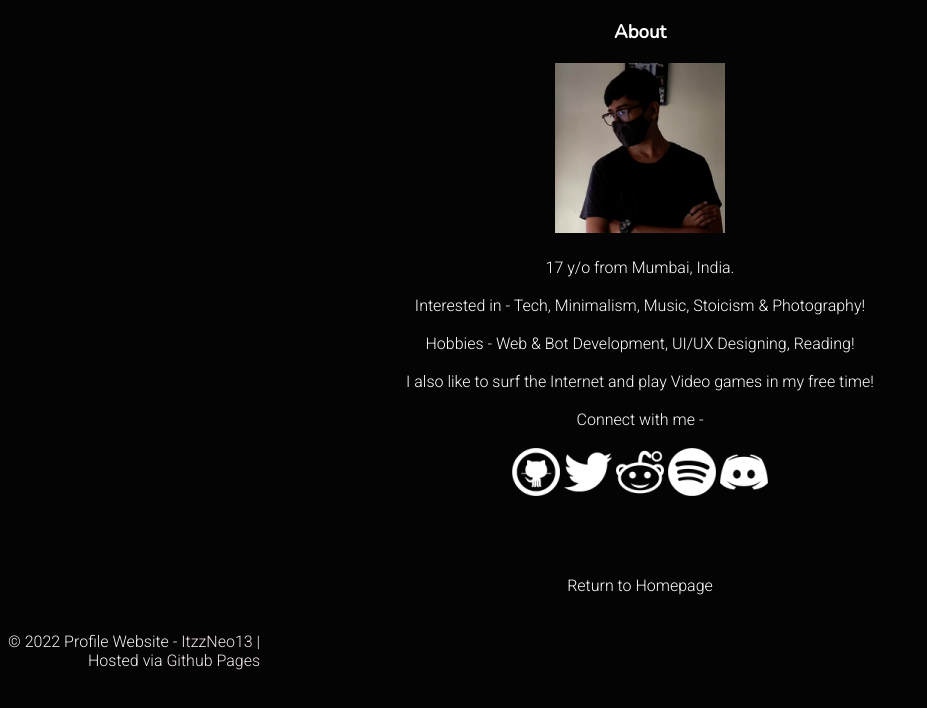
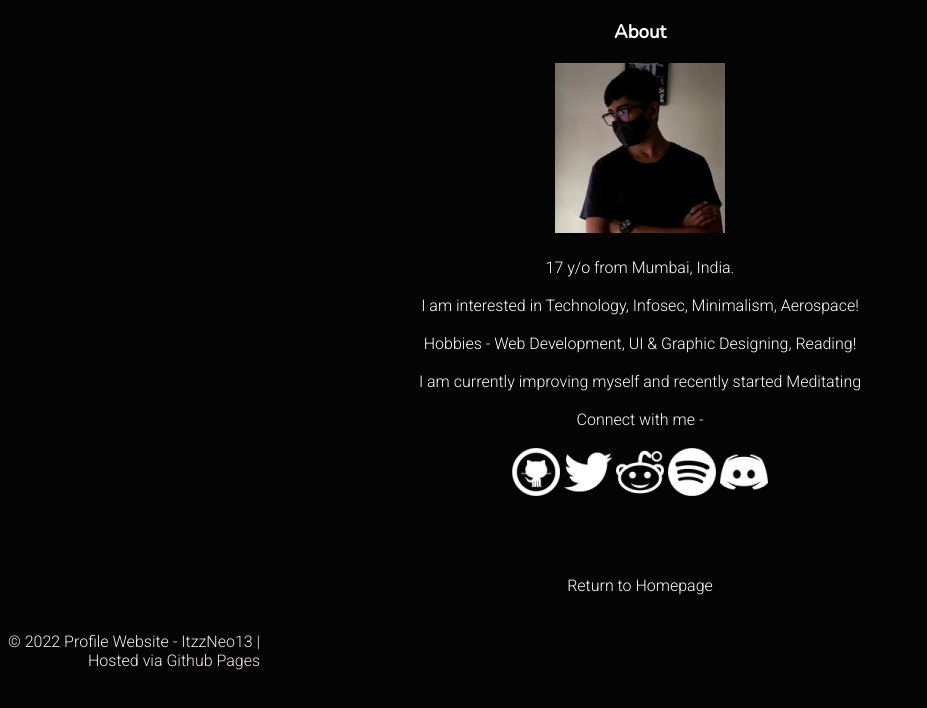
Before and after one commit to ItzzNeo13/itzzneo13.github.io, a plain HTML site: page about.html in a window 1280 px wide. Shown: the whole page, without its empty margins (0-927 px from the left). Drawn offline with nearby package versions, Linux system fonts and the light colour scheme.

Commit message:
Update about.html

```diff
--- a/about.html
+++ b/about.html
@@ -16,13 +16,13 @@
         <p class="txt">17 y/o from Mumbai, India.
             <br>
             <br>
-            Interested in  - Tech, Minimalism, Music, Stoicism & Photography!
+            I am interested in Technology, Infosec, Minimalism, Aerospace!
             <br>
             <br>
-            Hobbies - Web & Bot Development, UI/UX Designing, Reading!
+            Hobbies - Web Development, UI & Graphic Designing, Reading!
             <br>
             <br>
-            I also like to surf the Internet and play Video games in my free time!
+            I am currently improving myself and recently started Meditating
             <br>
             <br>
             Connect with me -
```
